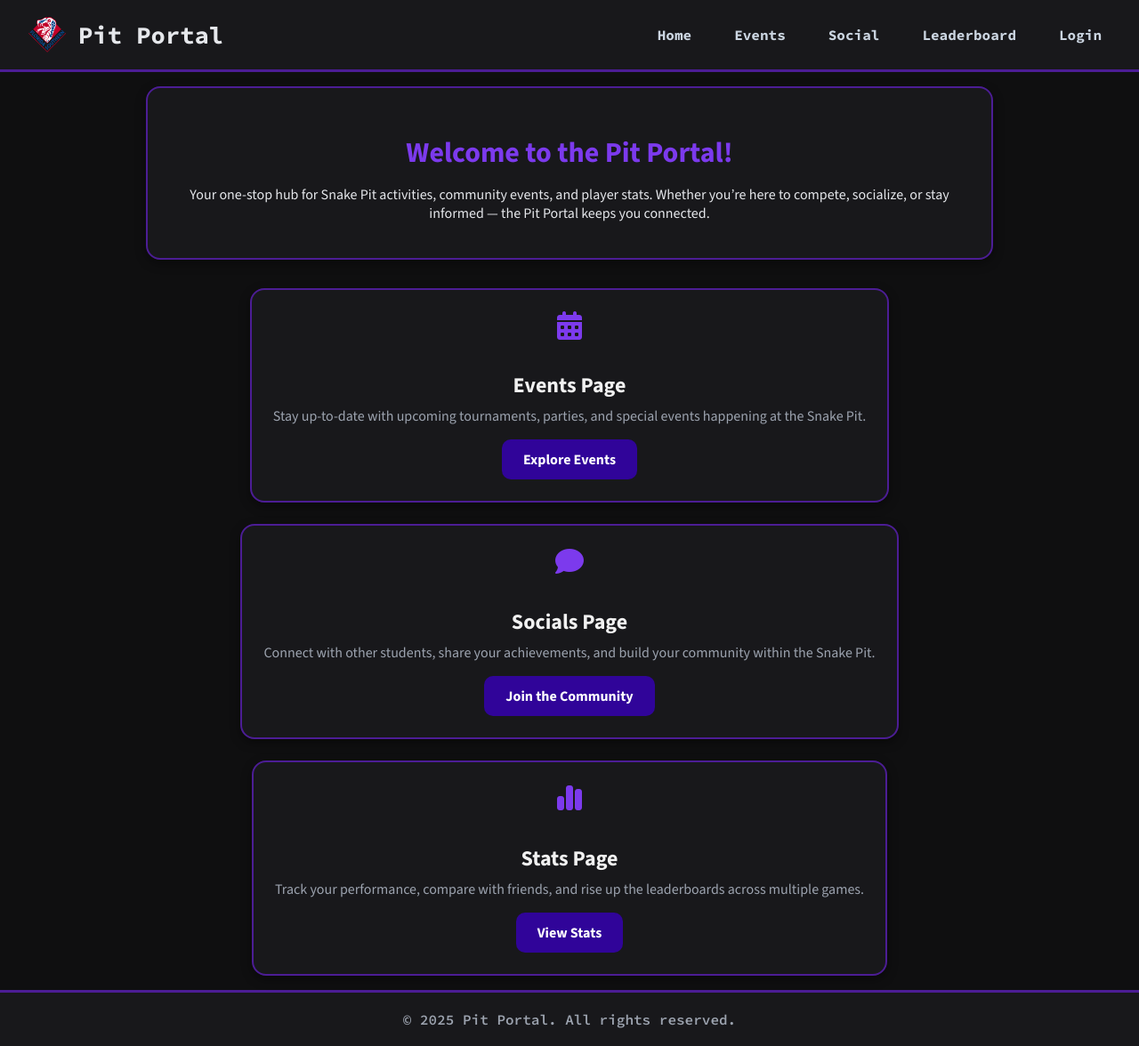
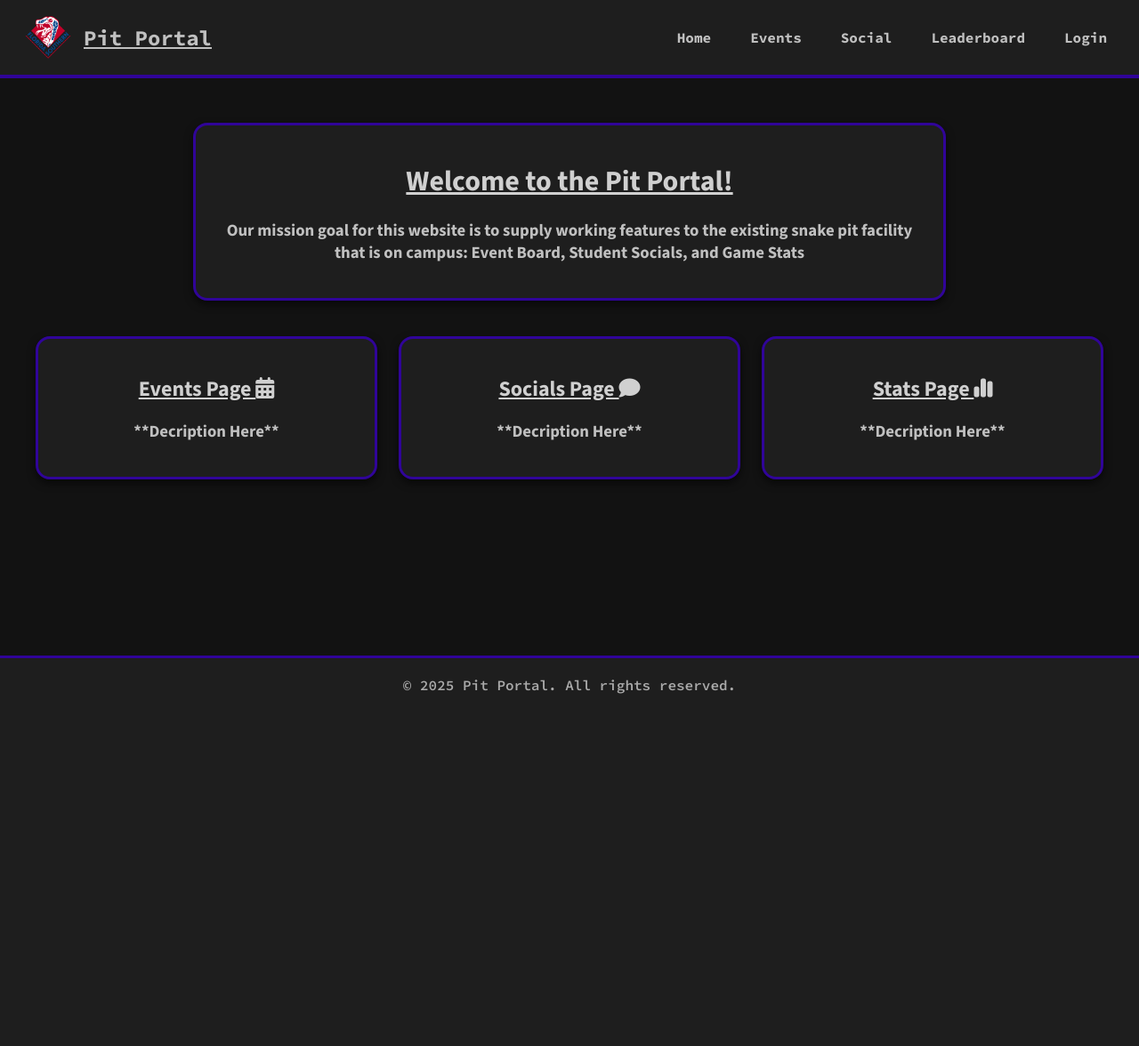
Before and after one commit to tmdavis2/pit_portal, a Django app: page / in a window 1280 px wide. Shown: the whole page at 89% size. After the commit the page ends 780 px from the top, so only its background shows below. Run offline with Django 5.2, Linux system fonts and the light colour scheme; some libraries are stand-ins or nearby versions.

Commit message:
reverted because of error

```diff
--- a/pages/static/styles.css
+++ b/pages/static/styles.css
@@ -1,186 +1,110 @@
-/* --------------------------- */
-/* Base Styles                 */
-/* --------------------------- */
-
 html, body {
     margin: 0;
     padding: 0;
     height: 100%;
-    font-family: "Source Sans 3", sans-serif;
-    background-color: #0f0f10;
-    color: #d1d5db; /* light gray */
 }
 
-/* Typography */
-h1, h2, h3, h4, h5 {
-    color: #f1f1f1;
-    margin-bottom: 0.5rem;
+body {
+    display: flex;
+    flex-direction: column;
+    font-family: "Source Sans 3", sans-serif;
+    background-color: #121212; /* dark background */
+    color: #c0c0c0; /* light gray text */
 }
 
-h1 {
-    font-size: 2rem;
-    font-weight: 800;
+h1, h2 {
+    text-decoration: underline;
+    color: #d0d0d0;
 }
-
-h2 {
-    font-size: 1.5rem;
-    font-weight: 700;
-}
-
-p {
-    color: #bcbcbc;
-}
-
-/* Utility Classes */
-.text-center { text-align: center; }
-.text-accent { color: #7c3aed; }
-.text-light { color: #e5e7eb; }
-.text-muted { color: #9ca3af; }
-
-.bg-dark { background-color: #1c1c1e; }
-.bg-darker { background-color: #141416; }
-.bg-accent { background-color: #300499; }
-
-.rounded { border-radius: 12px; }
-.shadow { box-shadow: 0 4px 10px rgba(0, 0, 0, 0.5); }
-
-.flex { display: flex; }
-.flex-col { flex-direction: column; }
-.flex-center { align-items: center; justify-content: center; }
-
-.grid-2 { display: grid; grid-template-columns: repeat(2, 1fr); gap: 24px; }
-.grid-3 { display: grid; grid-template-columns: repeat(3, 1fr); gap: 24px; }
-
-.mt-2 { margin-top: 0.5rem; }
-.mt-4 { margin-top: 1rem; }
-.mt-6 { margin-top: 1.5rem; }
-.mb-4 { margin-bottom: 1rem; }
-.py-4 { padding-top: 1rem; padding-bottom: 1rem; }
-.px-4 { padding-left: 1rem; padding-right: 1rem; }
-.p-6 { padding: 1.5rem; }
-
-/* --------------------------- */
-/* Navbar                      */
-/* --------------------------- */
 
 .navbar {
     font-family: "Source Code Pro", monospace;
     font-weight: 700;
     display: flex;
     align-items: center;
-    justify-content: space-between;
-    background-color: #18181b;
-    padding: 14px 28px;
-    border-bottom: 3px solid #4c1d95;
-    position: sticky;
-    top: 0;
-    z-index: 1000;
+    background-color: #1e1e1e; /* dark navbar */
+    padding: 12px 24px;
+    border-bottom: 4px solid #300499; /* red border */
 }
 
 .navbar .name {
-    color: #e5e7eb;
-    font-size: 1.7rem;
+    color: #c0c0c0;
+    font-size: 1.5rem;
     font-weight: bold;
     text-decoration: none;
-    display: flex;
-    align-items: center;
-    gap: 10px;
 }
 
 .navbar ul {
     list-style: none;
     display: flex;
-    gap: 20px;
     margin: 0;
     padding: 0;
+    margin-left: auto;
+}
+
+.navbar ul li {
+    margin-left: 20px;
 }
 
 .navbar ul li a {
     text-decoration: none;
-    color: #cbd5e1;
+    color: #c0c0c0;
     font-size: 1rem;
-    padding: 8px 14px;
-    border-radius: 8px;
-    transition: background-color 0.25s ease, color 0.25s ease;
+    padding: 8px 12px;
+    border-radius: 6px;
+    transition: background 0.2s ease, color 0.2s ease;
 }
 
 .navbar ul li a:hover {
-    background-color: #4c1d95;
+    background-color: #300499;
     color: #ffffff;
 }
 
-/* --------------------------- */
-/* Cards                       */
-/* --------------------------- */
+main {
+    flex: 1;
+    display: flex;
+    flex-direction: column;
+    align-items: center;
+    padding: 40px 20px;
+}
 
 .card {
-    background-color: #18181b;
-    color: #d1d5db;
-    padding: 24px;
+    background-color: #1e1e1e;
+    color: #c0c0c0;
+    padding: 20px;
+    margin: 10px 0;
     border-radius: 16px;
-    border: 2px solid #4c1d95;
-    box-shadow: 0 4px 12px rgba(0, 0, 0, 0.4);
+    max-width: 800px;
+    width: 90%;
+    box-shadow: 0 4px 10px rgba(0,0,0,0.6);
     text-align: center;
-    transition: transform 0.25s ease, box-shadow 0.25s ease;
-}
-
-.card:hover {
-    transform: translateY(-4px);
-    box-shadow: 0 8px 16px rgba(76, 29, 149, 0.4);
+    border: 3px solid #300499; /* red border */
 }
 
 .card-container {
     display: flex;
-    flex-wrap: wrap;
-    justify-content: center;
-    gap: 24px;
-    margin-top: 2rem;
+    justify-content: space-between;
     width: 100%;
     max-width: 1200px;
+    flex-wrap: wrap;
+    gap: 24px;
+    margin-top: 20px;
 }
 
-/* --------------------------- */
-/* Forms                       */
-/* --------------------------- */
-
-.form-input {
-    width: 100%;
-    padding: 12px;
-    border-radius: 10px;
-    border: 1px solid #4c1d95;
-    background-color: #1f1f22;
-    color: #f9fafb;
-    font-size: 1rem;
-    margin-bottom: 12px;
-    transition: border 0.2s ease, box-shadow 0.2s ease;
+.card-container .card {
+    flex: 1;
+    min-width: 250px;
 }
 
-.form-input:focus {
-    outline: none;
-    border-color: #7c3aed;
-    box-shadow: 0 0 6px #7c3aed;
+.footer {
+    background-color:#1e1e1e;
+    color:#aaaaaa;
+    text-align:center;
+    padding:20px;
+    border-top: 3px solid #300499;
+    font-family: "Source Code Pro", monospace;
+    font-weight: 600;
 }
-
-/* Buttons */
-.btn {
-    background-color: #4c1d95;
-    color: white;
-    padding: 10px 16px;
-    border-radius: 10px;
-    border: none;
-    cursor: pointer;
-    font-weight: 600;
-    transition: background-color 0.25s ease, transform 0.2s ease;
-}
-
-.btn:hover {
-    background-color: #6d28d9;
-    transform: scale(1.03);
-}
-
-/* --------------------------- */
-/* Leaderboards / Charts        */
-/* --------------------------- */
 
 #leaderboard-container {
     display: flex;
@@ -188,48 +112,49 @@ p {
     align-items: center;
     gap: 24px;
     width: 100%;
-  margin-top: 24px;
 }
 
 canvas {
-  max-width: 700px;
-  width: 100%;
+    max-width: 600px;
     margin-top: 12px;
-  border-radius: 8px;
-  background: #18181b;
-  padding: 12px;
 }
 
-/* --------------------------- */
-/* Footer                      */
-/* --------------------------- */
-
-.footer {
-    background-color: #18181b;
-    color: #9ca3af;
-    text-align: center;
-    padding: 20px;
-    border-top: 3px solid #4c1d95;
-    font-family: "Source Code Pro", monospace;
-    font-weight: 600;
+/* Leaderboard grid: 2 cards per row on large screens */
+.leaderboard-grid {
+    display: grid;
+    grid-template-columns: repeat(2, 1fr);
+    gap: 24px;
+    width: 100%;
+    max-width: 1200px;
+    margin-top: 20px;
 }
 
-/* --------------------------- */
-/* Responsive Design            */
-/* --------------------------- */
-
-@media (max-width: 900px) {
-    .card-container {
-        flex-direction: column;
-        align-items: center;
+.form-input {
+    width: 100%;
+    padding: 10px;
+    border-radius: 8px;
+    border: 1px solid #300499;
+    margin-bottom: 10px;
+    background-color: #1e1e1e;
+    color: #fff;
 }
 
-    .grid-2 {
+@media (max-width: 768px) {
+    .leaderboard-grid {
         grid-template-columns: 1fr;
     }
+}
 
+@media (max-width: 600px) {
+    .navbar {
+        flex-direction: column;
+        align-items: flex-start;
+    }
     .navbar ul {
-        flex-wrap: wrap;
-        justify-content: center;
+        flex-direction: column;
+        width: 100%;
+    }
+    .navbar ul li {
+        margin: 5px 0;
     }
 }
--- a/pages/templates/pages/home.html
+++ b/pages/templates/pages/home.html
@@ -1,77 +1,30 @@
 {% load static %}
-
 <!DOCTYPE html>
 <html lang="en">
 <head>
-    <style>
-        /* ===== BUTTONS ===== */
-        .btn-primary {
-            display: inline-block;
-            background-color: #300499;
-            color: #fff;
-            font-size: 1rem;
-            font-weight: 700;
-            padding: 12px 24px;
-            border: none;
-            border-radius: 10px;
-            text-decoration: none;
-            text-align: center;
-            transition: background 0.3s, transform 0.2s, box-shadow 0.3s;
-        }
-
-        .btn-primary:hover {
-            cursor: pointer;
-            transform: translateY(-2px);
-            box-shadow: 0 0 12px rgba(48, 4, 153, 0.5);
-        }
-    </style>
-    <meta charset="UTF-8" />
-    <meta name="viewport" content="width=device-width, initial-scale=1.0" />
+    <meta charset="UTF-8">
+    <meta name="viewport" content="width=device-width, initial-scale=1.0">
     <title>Pit Portal</title>
-    <link rel="stylesheet" href="{% static 'styles.css' %}" />
-    <link
-      rel="icon"
-      type="image/png"
-      href="{% static 'pages/images/FSC_Athletics_SnakeHead_Diamond_RGB.png' %}"
-    />
-    <link
-      rel="preconnect"
-      href="https://fonts.googleapis.com"
-    />
-    <link
-      rel="preconnect"
-      href="https://fonts.gstatic.com"
-      crossorigin
-    />
-    <link
-      href="https://fonts.googleapis.com/css2?family=Source+Code+Pro:ital,wght@0,200..900;1,200..900&family=Source+Sans+3:ital,wght@0,200..900;1,200..900&display=swap"
-      rel="stylesheet"
-    />
-    <script
-      src="https://kit.fontawesome.com/ab1f482029.js"
-      crossorigin="anonymous"
-    ></script>
+    <link rel="stylesheet" href="{% static 'styles.css' %}">
+    <link rel="icon" type="image/png" href="{% static 'pages/images/FSC_Athletics_SnakeHead_Diamond_RGB.png' %}">
+    <link rel="preconnect" href="https://fonts.googleapis.com">
+    <link rel="preconnect" href="https://fonts.gstatic.com" crossorigin>
+    <link href="https://fonts.googleapis.com/css2?family=Source+Code+Pro:ital,wght@0,200..900;1,200..900&family=Source+Sans+3:ital,wght@0,200..900;1,200..900&display=swap" rel="stylesheet">
+    <!--fontawesome stuff-->
+    <script src="https://kit.fontawesome.com/ab1f482029.js" crossorigin="anonymous"></script>
 </head>
-
 <body>
-    <!-- Navbar -->
     <header>
         <nav class="navbar">
-        <a href="/" class="name">
-          <img
-            src="{% static 'pages/images/FSC_Athletics_SnakeHead_Diamond_RGB.png' %}"
-            alt="Logo"
-            style="height:50px;"
-          />
-          <span>Pit Portal</span>
+            <a href="/" class="name" style="display: flex; align-items: center;">
+                <img src="{% static 'pages/images/FSC_Athletics_SnakeHead_Diamond_RGB.png' %}" alt="Logo" style="height:60px; margin-right:10px;">
+                <div style="text-decoration: underline;">Pit Portal</div>
             </a>
-
             <ul>
                 <li><a href="/">Home</a></li>
                 <li><a href="/events">Events</a></li>
                 <li><a href="">Social</a></li>
                 <li><a href="/leaderboard">Leaderboard</a></li>
-
                 {% if user.is_authenticated %}
                     <li><a href="/stats">Stats</a></li>
                     <li><a href="/profile">Your Profile</a></li>
@@ -83,56 +36,30 @@
         </nav>
     </header>
 
-    <!-- Main Content -->
     {% block content %}
-    <main class="flex flex-col flex-center px-4 py-4">
-
-      <!-- Hero Section -->
-      <section class="card shadow text-center" style="max-width:900px;">
-        <h1 class="text-accent">Welcome to the Pit Portal!</h1>
-        <p class="mt-4 text-light">
-          Your one-stop hub for Snake Pit activities, community events, and
-          player stats. Whether you’re here to compete, socialize, or stay
-          informed — the Pit Portal keeps you connected.
-        </p>
-      </section>
-
-      <!-- Features -->
-      <section class="card-container mt-6">
+    <main>
         <div class="card">
-          <i class="fa-solid fa-calendar-days fa-2x text-accent mb-4"></i>
-          <h2>Events Page</h2>
-          <p class="text-muted mt-2">
-            Stay up-to-date with upcoming tournaments, parties, and special
-            events happening at the Snake Pit.
-          </p>
-          <a href="/events" class="btn-primary">Explore Events</a>
+            <h1>Welcome to the Pit Portal!</h1>
+            <h3>Our mission goal for this website is to supply working features to the existing snake pit facility that is on campus: Event Board, Student Socials, and Game Stats</h3>
         </div>
 
+        <div class="card-container">
             <div class="card">
-          <i class="fa-solid fa-comment fa-2x text-accent mb-4"></i>
-          <h2>Socials Page</h2>
-          <p class="text-muted mt-2">
-            Connect with other students, share your achievements, and build your
-            community within the Snake Pit.
-          </p>
-          <a href="#" class="btn-primary">Join the Community</a>
+                <h2>Events Page <i class="fa-solid fa-calendar-days"></i></h2>
+                <h3>**Decription Here**</h3>
             </div>
-
             <div class="card">
-          <i class="fa-solid fa-chart-simple fa-2x text-accent mb-4"></i>
-          <h2>Stats Page</h2>
-          <p class="text-muted mt-2">
-            Track your performance, compare with friends, and rise up the
-            leaderboards across multiple games.
-          </p>
-          <a href="/stats" class="btn-primary">View Stats</a>
+                <h2>Socials Page <i class="fa-solid fa-comment"></i></h2>
+                <h3>**Decription Here**</h3>
             </div>
-      </section>
+            <div class="card">
+                <h2>Stats Page <i class="fa-solid fa-chart-simple"></i></h2>
+                <h3>**Decription Here**</h3>
+            </div>
+        </div>
     </main>
     {% endblock %}
 
-    <!-- Footer -->
     <footer class="footer">
         &copy; 2025 Pit Portal. All rights reserved.
     </footer>
```
Lines whose indentation alone changed are shown as unchanged.
